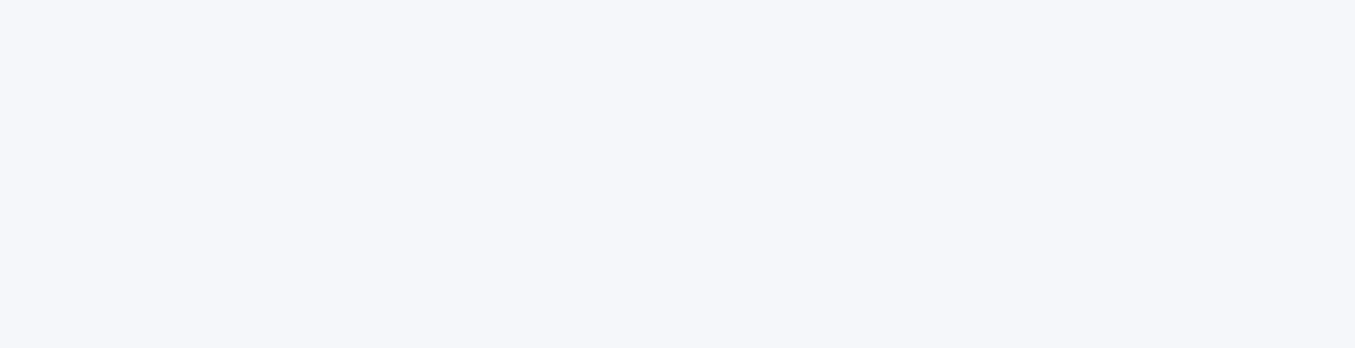
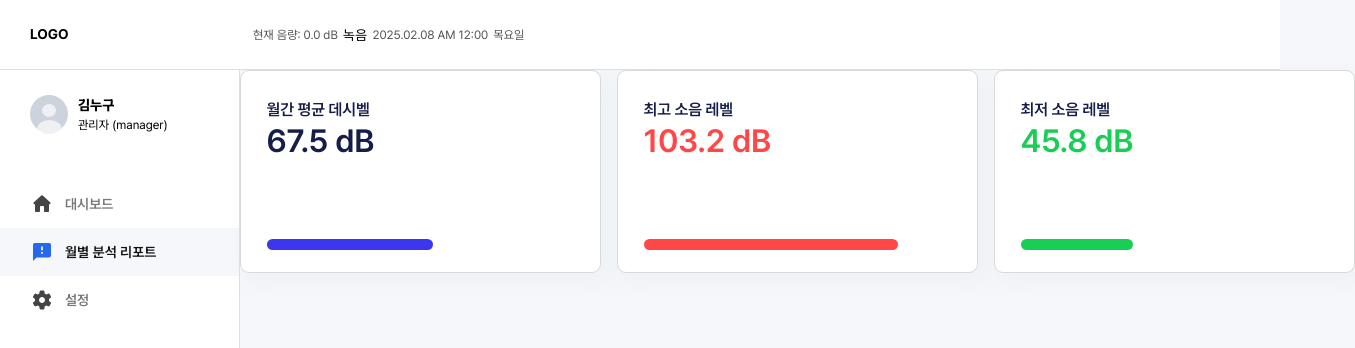
Before and after one commit to 2025-rootimpact-hackathon-Team2/anjeonhaejo-fe, a React (Vite) app: page /report in a window 1280 px wide. Before the commit this address had no page. Shown: the top 348 px of the page, 1355 px wide, since content can reach past the window. Built offline with nearby package versions, Linux system fonts and the light colour scheme; no server answers.

Commit message:
[feat] 월별 리포트 데시벨 영역 추가
월별 리포트 데시벨 영역 추가

```diff
--- a/src/App.jsx
+++ b/src/App.jsx
@@ -5,6 +5,7 @@ import Dashboard from './pages/Dashboard';
 import Modal from './components/Modal';
 import { useState } from 'react';
 import MobileLayout from './components/mobile/MobileLayout';
+import MonthReport from './pages/MonthReport';
 
 function App() {
   const [isModalOpen, setIsModalOpen] = useState(false);
@@ -15,6 +16,7 @@ function App() {
       <Routes>
         <Route element={<Layout />}>
           <Route path="/" element={<Dashboard />} />
+          <Route path="/report" element={<MonthReport />} />
         </Route>
         <Route element={<MobileLayout />}>
           <Route path="/user" element={<UserReportView />} />
--- /dev/null
+++ b/src/pages/MonthReport/MonthReport.module.css
@@ -0,0 +1,12 @@
+.container {
+  display: flex;
+  justify-content: center;
+}
+
+.decibelBox {
+  display: flex;
+  flex-direction: row;
+  justify-content: center;
+  align-items: center;
+  gap: 1rem;
+}
--- /dev/null
+++ b/src/pages/MonthReport/components/Decibel.jsx
@@ -0,0 +1,21 @@
+import React from 'react';
+import styles from './Decibel.module.css';
+
+export default function Decibel({ title, decibel, color }) {
+  const maxDecibel = 125;
+  const barWidth = (decibel / maxDecibel) * 100;
+
+  return (
+    <section className={styles.section}>
+      <div className={styles.titleBox}>
+        <h2>{title}</h2>
+        {color !== '#3A37EF' && <p style={{ color: color }}>{decibel} dB</p>}
+        {color == '#3A37EF' && <p>{decibel} dB</p>}
+        <div
+          className={styles.barGraph}
+          style={{ width: `${barWidth}%`, backgroundColor: color }}
+        ></div>
+      </div>
+    </section>
+  );
+}
--- /dev/null
+++ b/src/pages/MonthReport/components/Decibel.module.css
@@ -0,0 +1,50 @@
+.section {
+  width: 22.5625rem;
+  height: 12.6875rem;
+  flex-shrink: 0;
+
+  border-radius: 0.5625rem;
+  border: 1px solid #d9d9d9;
+  background: #fff;
+
+  /* 해커톤 그림자 */
+  box-shadow: 7.5px 8.5px 20px 0px rgba(218, 228, 233, 0.25);
+}
+
+.titleBox {
+  margin: 1.81rem 1.6rem;
+}
+
+.section h2 {
+  color: #151d48;
+  font-family: Pretendard;
+  font-size: 1rem;
+  font-style: normal;
+  font-weight: 600;
+  line-height: normal;
+  letter-spacing: -0.01rem;
+  margin: 0.2rem 0;
+}
+
+.section p {
+  color: #151d48;
+  font-family: Pretendard;
+  font-size: 2rem;
+  font-style: normal;
+  font-weight: 600;
+  line-height: normal;
+  letter-spacing: -0.02rem;
+}
+
+.barGraph {
+  height: 1rem;
+  background-color: white;
+  margin-top: 1rem;
+  transition: width 0.3s ease;
+  border-radius: 0.71875rem;
+  width: 19.6875rem;
+  height: 0.6875rem;
+  flex-shrink: 0;
+
+  margin-top: 4.9rem;
+}
--- /dev/null
+++ b/src/pages/MonthReport/index.jsx
@@ -0,0 +1,28 @@
+import styles from './MonthReport.module.css';
+import Decibel from './components/Decibel';
+
+const MonthReport = () => {
+  return (
+    <div className={styles.container}>
+      <div className={styles.decibelBox}>
+        <Decibel
+          title="월간 평균 데시벨"
+          decibel="67.5"
+          color="#3A37EF"
+        ></Decibel>
+        <Decibel
+          title="최고 소음 레벨"
+          decibel="103.2"
+          color="#FF4747"
+        ></Decibel>
+        <Decibel
+          title="최저 소음 레벨"
+          decibel="45.8"
+          color="#18CE55"
+        ></Decibel>
+      </div>
+    </div>
+  );
+};
+
+export default MonthReport;
```
